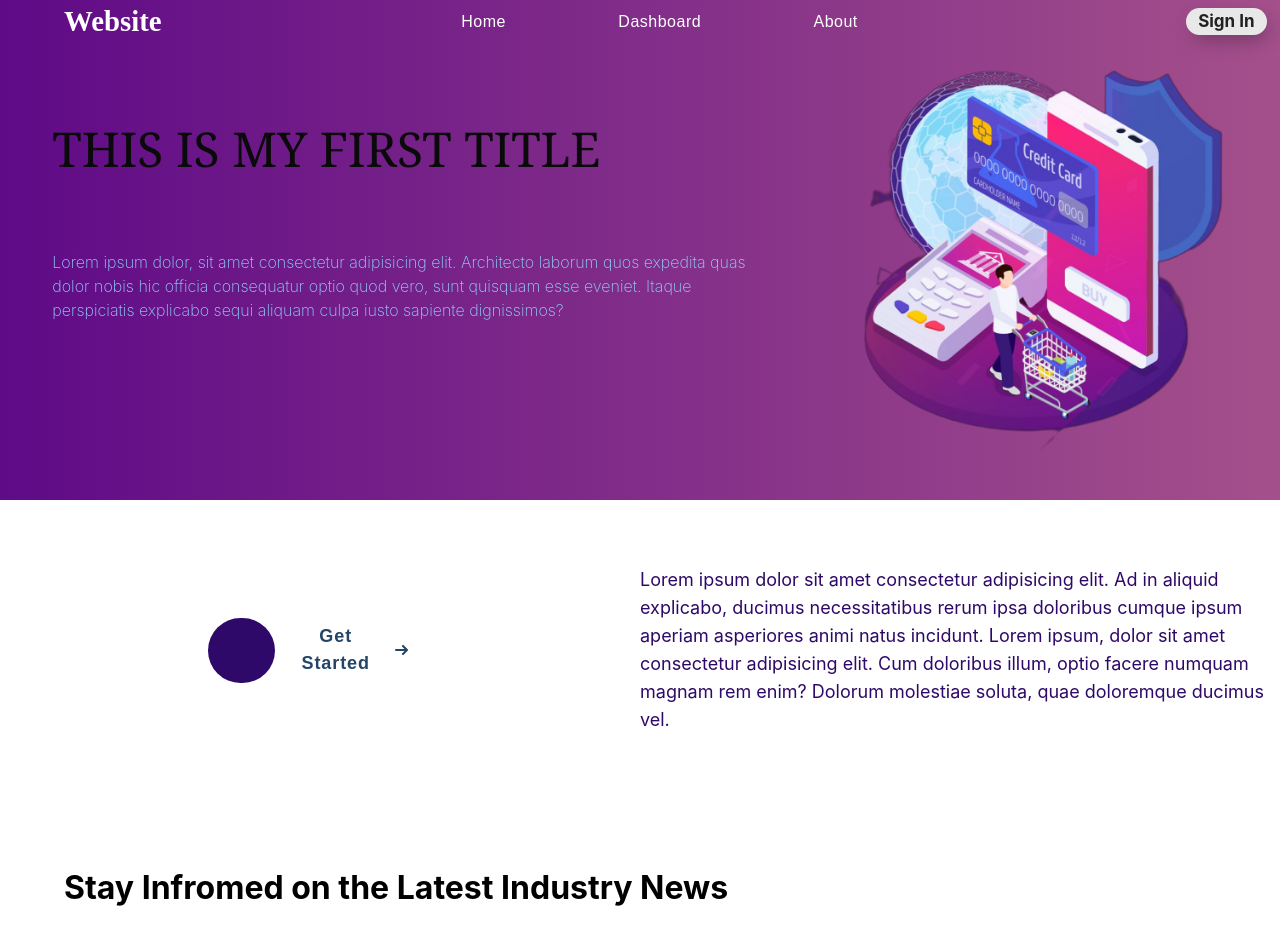
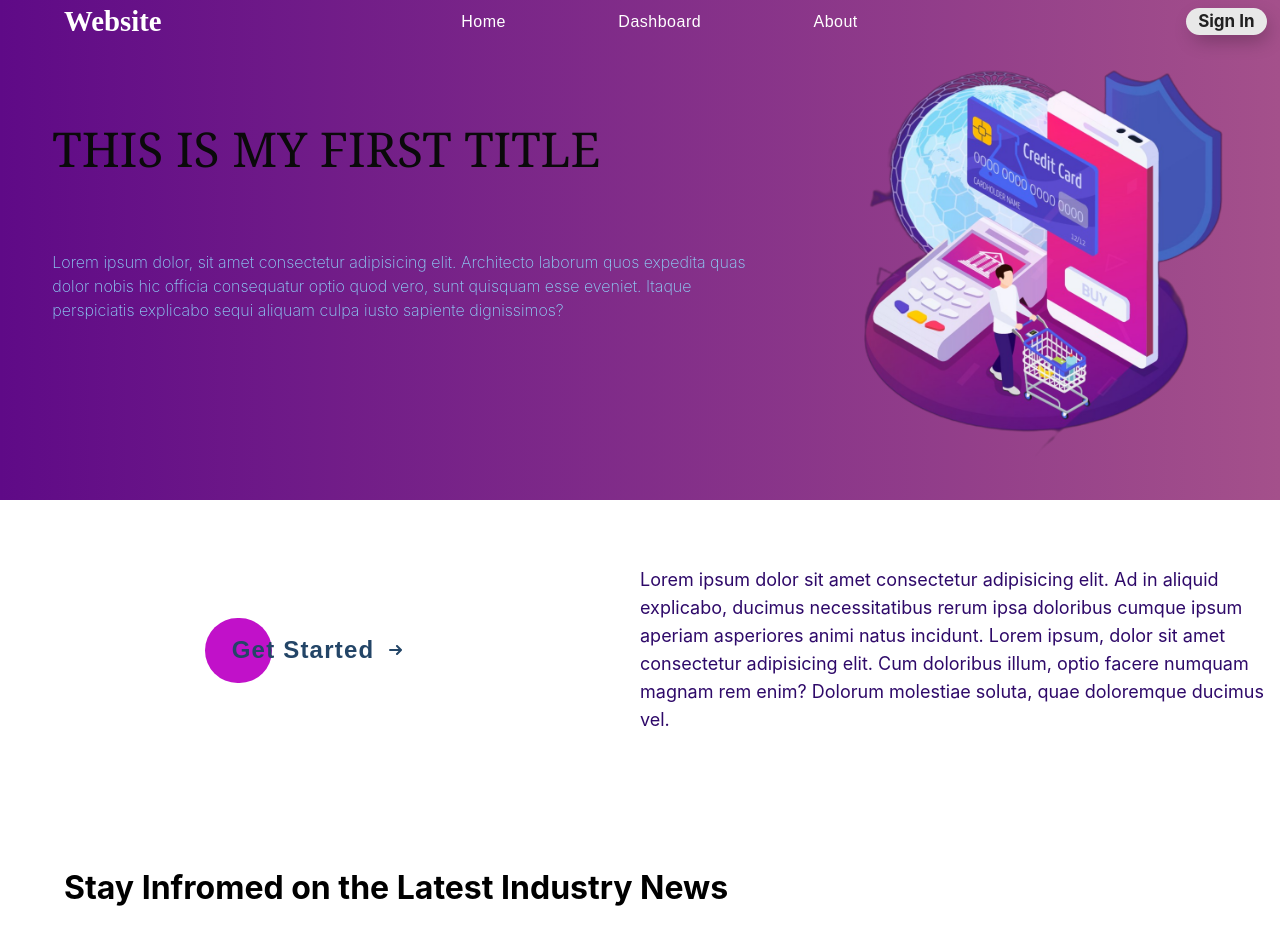
Before and after one commit to MihirKp25/enosium-project, a React (Create React App) app: page / in a window 1280 px wide. Shown: the top 944 px of the page. Built offline with nearby package versions, Linux system fonts and the light colour scheme; no server answers.

Commit message:
updated dashboard button

```diff
--- a/src/App.css
+++ b/src/App.css
@@ -572,7 +572,7 @@ width: 60%;
 
 /*dashboard button css-------*/
 .cta {
-  width: 35%;
+  width: 36%;
   height: 65%;
   position: relative;
   margin: auto;
@@ -593,8 +593,8 @@ width: 60%;
   left: 0;
   display: block;
   border-radius: 50px;
-  background: #2e0969;
-  width: 30%;
+  background: #c111c9;
+  width: 29%;
   height: 100%;
   transition: all 0.3s ease;
  }
@@ -602,11 +602,10 @@ width: 60%;
  .cta span {
   position: relative;
   font-family: "Ubuntu", sans-serif;
-  font-size: 18px;
+  font-size: 150%;
   font-weight: 700;
   letter-spacing: 0.05em;
   color: #234567;
-  margin-left: 30%;
  }
 
 
@@ -637,6 +636,7 @@ width: 60%;
   transform: scale(0.95);
  }
 
- .cta:hover span{
+ .cta:hover span
+ {
   color: white;
  }
```
